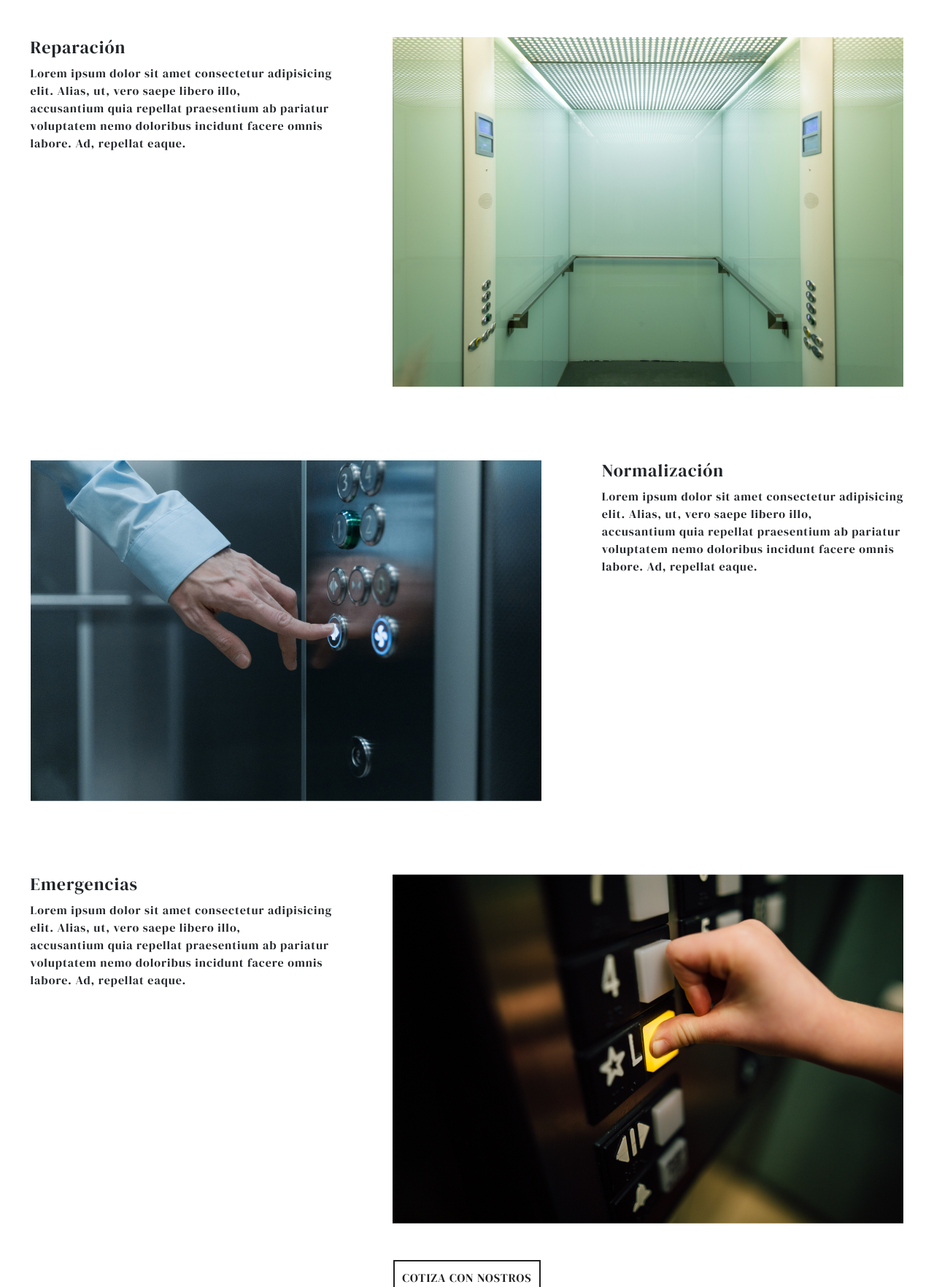
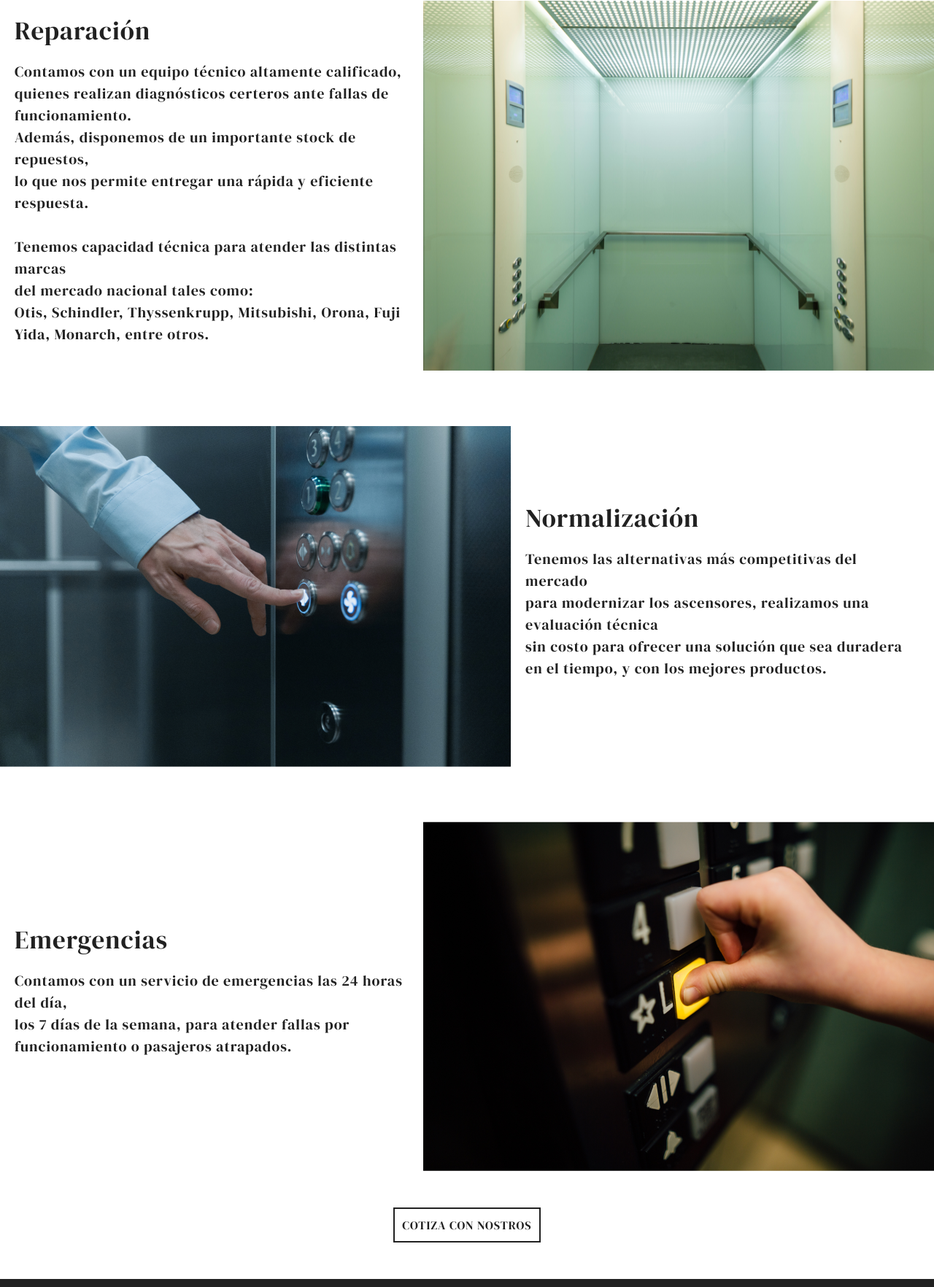
Before and after one commit to angelodiazram/pagina-jmascensores-sin-yarn, a plain HTML site: page pages/servicios/servicios.html in a window 1280 px wide. Shown: the part 1036-2800 px from the top of the page at 73% size. Drawn offline with nearby package versions, Linux system fonts and the light colour scheme; a web font is replaced by a local one.

Commit message:
Landing servicios terminado

```diff
--- a/pages/servicios/servicios.html
+++ b/pages/servicios/servicios.html
@@ -52,7 +52,12 @@
                 <div class="art_min">
                     <h4>Mantención Preventiva</h4>
                     <p>
-                        Nuestra empresa cuenta
+                        Contamos con exhaustivos protocolos de mantención preventiva,<br/>
+                        con el objetivo de disminuir al mínimo posible las fallas<br/>
+                        por funcionamiento normal de los ascensores.<br/>
+                        Nuestros protocolos aseguran el cumplimiento de la normativa vigente.<br/><br/>
+                        Contamos con técnicos certificados, con basta experiencia en el rubro,<br/>
+                        dispuestos a entregar el mejor servicio.
                     </p>
                 </div>
             </div>
@@ -61,13 +66,15 @@
                 <div class="art_min">
                     <h4>Reparación</h4>
                     <p>
-                        Lorem ipsum dolor sit amet consectetur adipisicing<br/>
-                        elit. Alias, ut, vero saepe libero illo,<br/>
-                        accusantium quia repellat praesentium ab pariatur<br/>
-                        voluptatem nemo doloribus incidunt facere omnis<br/>
-                        labore. Ad, repellat eaque.
+                        Contamos con un equipo técnico altamente calificado,<br/>
+                        quienes realizan diagnósticos certeros ante fallas de funcionamiento.<br/>
+                        Además, disponemos de un importante stock de repuestos,<br/>
+                        lo que nos permite entregar una rápida y eficiente respuesta.<br/><br/>
+
+                        Tenemos capacidad técnica para atender las distintas marcas<br/>
+                        del mercado nacional tales como:<br/>
+                        Otis, Schindler, Thyssenkrupp, Mitsubishi, Orona, Fuji Yida, Monarch, entre otros.
                     </p>
-                    <div></div>
                 </div>
                 <img src="../../assets/imgs/img-servicios/interior-ascensor.png" alt="Repación">
             </div>
@@ -77,11 +84,10 @@
                 <div class="art_min">
                     <h4>Normalización</h4>
                     <p>
-                        Lorem ipsum dolor sit amet consectetur adipisicing<br/>
-                        elit. Alias, ut, vero saepe libero illo,<br/>
-                        accusantium quia repellat praesentium ab pariatur<br/>
-                        voluptatem nemo doloribus incidunt facere omnis<br/>
-                        labore. Ad, repellat eaque.
+                        Tenemos las alternativas más competitivas del mercado<br/>
+                        para modernizar los ascensores, realizamos una evaluación técnica<br/>
+                        sin costo para ofrecer una solución que sea duradera<br/>
+                        en el tiempo, y con los mejores productos.
                     </p>
                 </div>
             </div>
@@ -90,11 +96,8 @@
                 <div class="art_min">
                     <h4>Emergencias</h4>
                     <p>
-                        Lorem ipsum dolor sit amet consectetur adipisicing<br/>
-                        elit. Alias, ut, vero saepe libero illo,<br/>
-                        accusantium quia repellat praesentium ab pariatur<br/>
-                        voluptatem nemo doloribus incidunt facere omnis<br/>
-                        labore. Ad, repellat eaque.
+                        Contamos con un servicio de emergencias las 24 horas del día,<br/>
+                        los 7 días de la semana, para atender fallas por funcionamiento o pasajeros atrapados.
                     </p>
                 </div>
                 <img src="../../assets/imgs/img-servicios/mano-boton-2.png" alt="Emergencias">
@@ -103,15 +106,18 @@
 
         </div>
 
-        <button class="btn">
+        <a
+            id="button-services"
+            href="../contacto/contacto.html"
+            >
             COTIZA CON NOSTROS
-        </button>
+        </a>
 
     </section>
     <footer id="footer">
         <div id="footer-container">
             <div id="info">
-                <img src="../../assets/imgs/Logo_JM_Ascensores_ajustado.png" alt="JM Ascensores">
+                <img src="../../assets/imgs/logo-b-sf-ajust.png" alt="JM Ascensores">
                 <p>
                     JM Ascensores<br />
                     Santa margarita 1850<br />
--- a/styles/_principal.scss
+++ b/styles/_principal.scss
@@ -183,23 +183,26 @@
         text-align: center;
     }
 
-    button{
+    #button-transparent{
         color: #fff;
         background-color: transparent;
         border: 2px solid #fff;
         font-weight: 400;
         margin-top: 5px;
         letter-spacing: 1px;
+        text-decoration: none;
 
         text-align: center;
         transition: all 300ms;
         padding: 10px;
+
+        &:hover{
+            background-color: #fff;
+            color: #34312f;
+            cursor: pointer;
+        }
     }
 
-    button:hover{
-        background-color: #fff;
-        color: #34312f;
-    }
 
 
 }
--- a/styles/_servicios.scss
+++ b/styles/_servicios.scss
@@ -21,32 +21,57 @@
             display: flex;
             flex-direction: row;
             justify-content: space-around;
-            margin-top: 100px;
+            margin-top: 75px;
+
+
+            .art_min {
+                display: flex;
+                flex-direction: column;
+                justify-content: center;
+                width: 100%;
+                padding: 20px;
+                // background-color: s.$color;
+
+                h4 {
+                    font-size: 35px;
+                    text-align: start;
+                    margin-bottom: 20px;
+                    color: s.$color-6;
+                }
+
+                p {
+                    font-size: 20px;
+                    text-align: left;
+                    color: s.$color-6;
+
+                }
+            }
         }
 
     }
 
 
-    .btn{
+    #button-services{
         text-align: center;
         background-color: transparent;
         border: 2px solid s.$color-6;
         border-radius: 0px;
         color: s.$color-6;
         font-weight: 400;
-        // font-family: 'Lucida Sans';
-        // margin-top: px;
+        text-decoration: none;
         letter-spacing: 1px;
         margin-top: 50px;
         margin-bottom: 50px;
         transition: all 300ms;
         padding: 10px;
+
+        &:hover{
+            background-color: s.$color-7;
+            color: #fff;
+            border-color:s.$color-7;
+        }
     }
 
-    button:hover{
-        background-color: s.$color-7;
-        color: #fff;
-    }
 
     hr{
         color: s.$color-7;
--- a/styles/_settings.scss
+++ b/styles/_settings.scss
@@ -7,7 +7,7 @@ $color-5: #243956;
 
 //? ********** PALETA PARA TONOS GRISES **********
 $color-6: #212121;
-$color-7: #066163;
+$color-7: #020202;
 $color-7-1: #034344;
 $color-8: #CDBE78;
 
```
Also changed, not shown: index.html (+6 -1 lines), styles.css, 1 other file.
